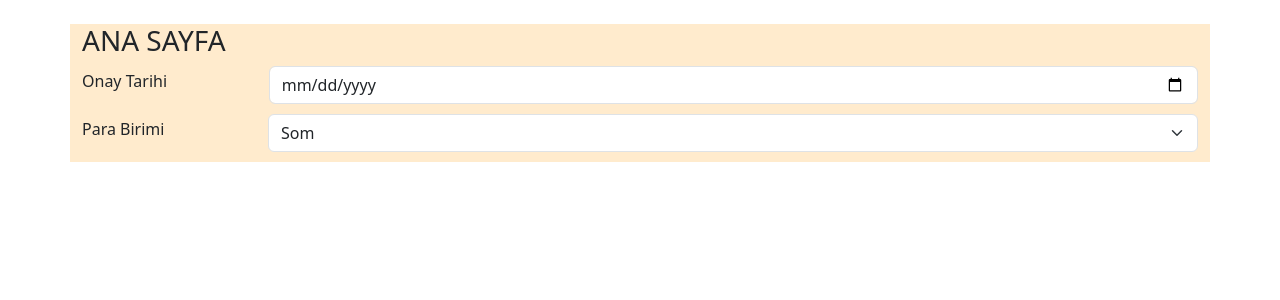
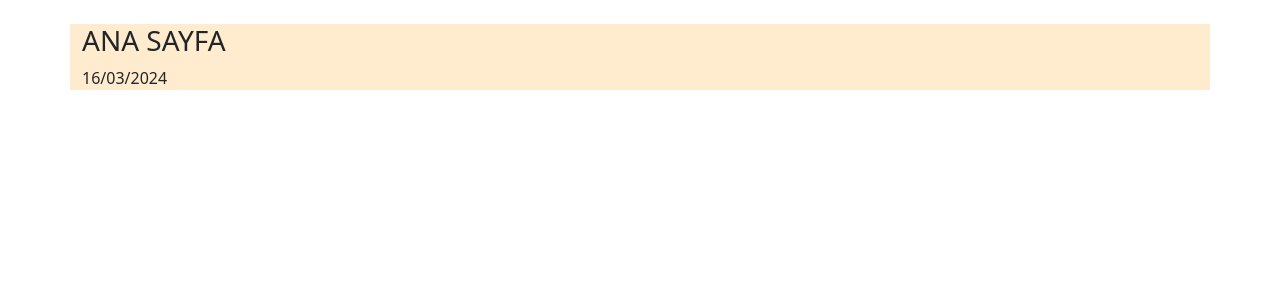
Before and after one commit to Yuziba/muhasebe03, a Django app: page / in a window 1280 px wide. Shown: the part 56-356 px from the top of the page. Run offline with Django 4.2, Linux system fonts and the light colour scheme; some libraries are stand-ins or nearby versions.

Commit message:
anasayada tarih gosterimi duzeltildi: git push origin mas

```diff
--- a/muhapp/templates/muhapp/defter_onay_list.html
+++ b/muhapp/templates/muhapp/defter_onay_list.html
@@ -11,7 +11,7 @@
         </div>
         <!-- ***********************Filtreleme******************* -->
         <div style="width: 30%;">
-            <form action="{% url 'muhapp:filter_onay_list' %}" id="toplamTutatForm">
+            <form action="{% url 'muhapp:filter_onay_list' %}" id="toplamTutarForm">
                 <div>
                     <div class="onaysutun onaytar" style="text-align:left; display: flex; align-items: center; padding-bottom:10px;">
                         <label for="onaytarih" class="form-label" style="width:20%; padding-right:10px;">Onay Tarihi</label>
@@ -32,7 +32,7 @@
         </div>
         <script>
             document.addEventListener('DOMContentLoaded', function () {
-                var form = document.getElementById('toplamTutatForm');  // formun ID'sini ayarlayın
+                var form = document.getElementById('toplamTutarForm');  // formun ID'sini ayarlayın
 
                 form.addEventListener('submit', function (event) {
                     var onayTarihInput = document.getElementById('onay_tarih_filter');
--- a/muhapp/templates/muhapp/main.html
+++ b/muhapp/templates/muhapp/main.html
@@ -4,23 +4,15 @@
 <div class="container" style="background-color: blanchedalmond;">
     <div><h3>ANA SAYFA</h3></div>
     <div>
-        <form action="{% url 'muhapp:filter_onay_list' %}" id="toplamTutatForm">
-            <div>
-                <div class="onaysutun onaytar" style="text-align:left; display: flex; align-items: center; padding-bottom:10px;">
-                    <label for="onaytarih" class="form-label" style="width:20%; padding-right:10px;">Onay Tarihi</label>
-                    <input type="date" class="form-control" id="onay_tarih_filter" name="onay_tarih_filter">
-                </div>
-                <div class="onaysutun onay_parabirimi" style="text-align:left; display: flex; align-items: center; padding-bottom:10px;">
-                    <label for="onay_parabirimi" class="form-label" style="width:20%; padding-right:10px;">Para Birimi</label>
-                    <select class="form-select" id="onay_parabirimi_filter" name="onay_parabirimi_filter">
-                        <option value="Som">Som</option>
-                        <option value="Lira">Lira</option>
-                        <option value="Dolar">Dolar</option>
-                        <option value="Euro">Euro</option>
-                    </select>
-                </div>
-            </div>
-        </form>
+
+
+        <!-- deneme  -->
+        {{bugunun_tarihi|date:'d/m/Y'}}
+
+
+
+
+
     </div>
 
 
--- a/muhapp/urls.py
+++ b/muhapp/urls.py
@@ -23,6 +23,6 @@ urlpatterns = [
     path('register_onay_dataBase_kayit', views.register_onay_dataBase_kayit, name="register_onay_dataBase_kayit"),
     path('edit_onay_bilgi/<int:id>/', views.edit_onay_bilgi, name='edit_onay_bilgi'),
 
-    path('defter_onay_list/', views.filter_onay_list, name="filter_onay_list")
+    path('deneme/',views.deneme, name="deneme"),
 
 ]
--- a/muhapp/views.py
+++ b/muhapp/views.py
@@ -12,11 +12,15 @@ from django.db.models import Sum, F, FloatField  # Burada Sum fonksiyonunu ekley
 from django.db.models import F, FloatField, ExpressionWrapper
 from django.db.models import Sum
 from datetime import datetime
-
+from django.utils import timezone
+import datetime
 #-------------------------------------------------------------------------------------------------------------------------- Ana Sayfa
 class MainView(TemplateView):
     template_name = 'muhapp/main.html'
-
+    def get_context_data(self, **kwargs):
+        context = super().get_context_data(**kwargs)
+        context['bugunun_tarihi'] = timezone.now().date()
+        return context
 #---------------------------------------------------------------------------------------------------------------------------- SignUp
 class SignUpView(CreateView):
     form_class = UserCreationForm
@@ -160,7 +164,7 @@ def edit_onay_bilgi(request, id):
 
 
 
-
+#--------------------------------------------------------------------------------------------------- belirli bi tarhteki toplam odeme tutarini gosterme
 def filter_onay_list(request):
     onay_tarih = request.GET.get('onay_tarih_filter')
     onay_parabirimi = request.GET.get('onay_parabirimi_filter')
@@ -175,3 +179,30 @@ def filter_onay_list(request):
     }
 
     return render(request, 'muhapp/defter_onay_list.html', context)
+
+#--------------------------------------------------------------------------------------------------- o gunku  toplam odeme tutarini anasayfada gosterme
+
+def deneme(request):
+    bugunun_tarihi = timezone.now().date()
+
+    # TL için toplam tutar
+    tl_toplam_tutar = models.OnayRegisterModel.objects.filter(onay_tarih=bugunun_tarihi, onay_parabirimi="TL").aggregate(toplam_tutar=Sum('onay_odemetutar'))['toplam_tutar']
+
+    # SOM için toplam tutar
+    som_toplam_tutar = models.OnayRegisterModel.objects.filter(onay_tarih=bugunun_tarihi, onay_parabirimi="SOM").aggregate(toplam_tutar=Sum('onay_odemetutar'))['toplam_tutar']
+
+    # Dolar için toplam tutar
+    dolar_toplam_tutar = models.OnayRegisterModel.objects.filter(onay_tarih=bugunun_tarihi, onay_parabirimi="DOLAR").aggregate(toplam_tutar=Sum('onay_odemetutar'))['toplam_tutar']
+
+    # Euro için toplam tutar
+    euro_toplam_tutar = models.OnayRegisterModel.objects.filter(onay_tarih=bugunun_tarihi, onay_parabirimi="EURO").aggregate(toplam_tutar=Sum('onay_odemetutar'))['toplam_tutar']
+
+    context = {
+        'bugunun_tarihi': bugunun_tarihi,
+        'tl_toplam_tutar': tl_toplam_tutar,
+        'som_toplam_tutar': som_toplam_tutar,
+        'dolar_toplam_tutar': dolar_toplam_tutar,
+        'euro_toplam_tutar': euro_toplam_tutar,
+    }
+
+    return render(request, 'muhapp/deneme.html', context)
```
Also changed, not shown: muhapp/templates/muhapp/deneme.html (added, +28 -0 lines), db.sqlite3.
